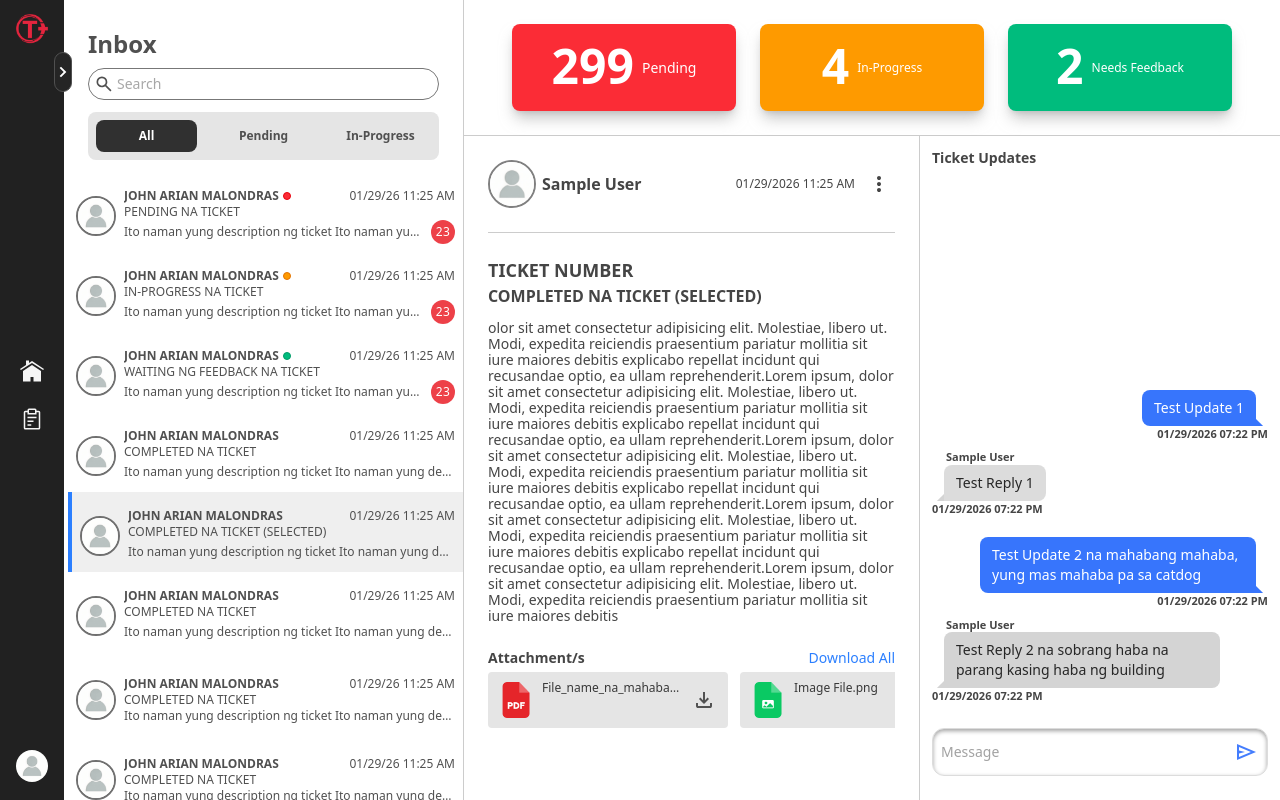
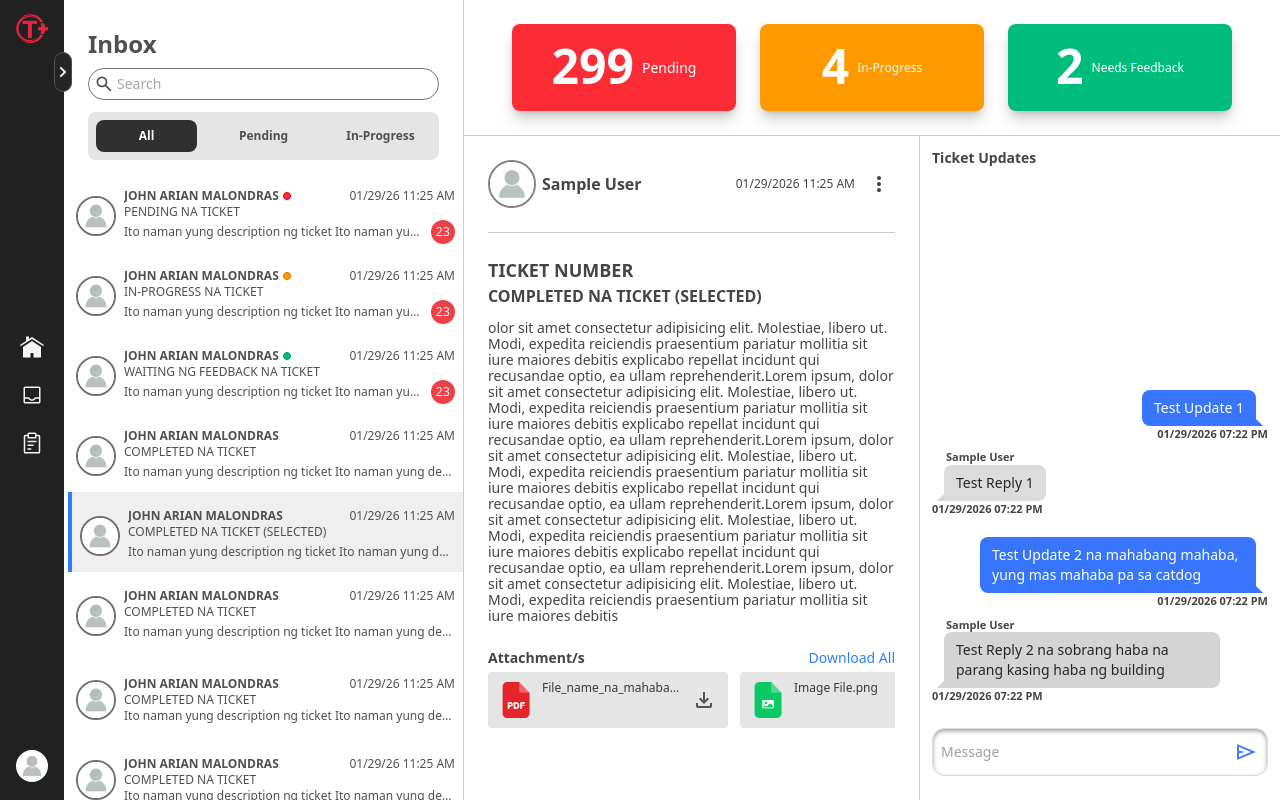
Before and after one commit to nairAnhoJ/ticketing-plus, a React (Vite) app: page / in a window 1280 px wide. Built offline with nearby package versions, Linux system fonts and the light colour scheme; no server answers; sample sign-in values are in the browser's storage.

Commit message:
inbox added

```diff
--- a/src/components/Navigation.tsx
+++ b/src/components/Navigation.tsx
@@ -38,7 +38,7 @@ const Navigation = () => {
             </div>
 
             {/* For Desktop */}
-            <div className={`hidden lg:flex flex-col fixed top-0 left-0 bg-[#212121] h-dvh ${expandMenu?'w-52':'w-16'} p-3 transition-all duration-200 items-center justify-between`}>
+            <div className={`hidden lg:flex flex-col fixed top-0 left-0 bg-[#212121] h-dvh ${expandMenu?'w-52':'w-16'} p-3 transition-all duration-200 items-center justify-between z-1`}>
                 {/* HEADER */}
                 <div className="relative w-full flex justify-center">
                     {/* Logo */}
@@ -64,6 +64,12 @@ const Navigation = () => {
                             <path fill="currentColor" d="M8 4L2 8v7h5v-3h2v3h5V8z"/>
                         </svg>
                         <h1 className="absolute top-2.5 left-10 text-sm font-semibold">Home</h1>
+                    </Link>
+
+                    {/* INBOX */}
+                    <Link to='/inbox' className={`${expandMenu ? 'w-46' : 'w-10'} h-10 transition-all duration-200 relative overflow-hidden cursor-pointer gap-x-5.5 hover:bg-[#353535] p-2 rounded-lg`}>
+                        <svg xmlns="http://www.w3.org/2000/svg" height="24px" viewBox="0 -960 960 960" width="24px" fill="currentColor"><path d="M212.31-140Q182-140 161-161q-21-21-21-51.31v-535.38Q140-778 161-799q21-21 51.31-21h535.38Q778-820 799-799q21 21 21 51.31v535.38Q820-182 799-161q-21 21-51.31 21H212.31Zm0-60h535.38q5.39 0 8.85-3.46t3.46-8.85v-115.38H628.46q-26.15 38-64.96 59-38.81 21-83.5 21t-83.5-21q-38.81-21-64.96-59H200v115.38q0 5.39 3.46 8.85t8.85 3.46ZM480-307.69q38 0 69-22t43-58h168v-360q0-5.39-3.46-8.85t-8.85-3.46H212.31q-5.39 0-8.85 3.46t-3.46 8.85v360h168q12 36 43 58t69 22ZM212.31-200H200h560H212.31Z"/></svg>
+                        <h1 className="absolute top-2.5 left-10 text-sm font-semibold">Inbox</h1>
                     </Link>
 
                     {/* TICKET REPORT */}
--- a/src/routes/AppRoutes.tsx
+++ b/src/routes/AppRoutes.tsx
@@ -5,6 +5,7 @@ import ProtectedRoute from './ProtectedRoute'
 import LoginPage from '../features/auth/LoginPage'
 
 import HomeIndex from '../features/home/HomeIndex'
+import Inbox from '../features/inbox/InboxIndex'
 
 function AppRoutes() {
 	return (
@@ -13,6 +14,7 @@ function AppRoutes() {
 					<Route element={<ProtectedRoute />}>
 						<Route element={<MainLayout />}>
 							<Route path='/' element={<HomeIndex />}></Route>
+							<Route path='/inbox' element={<Inbox />}></Route>
 						</Route>
 					</Route>
 
```
